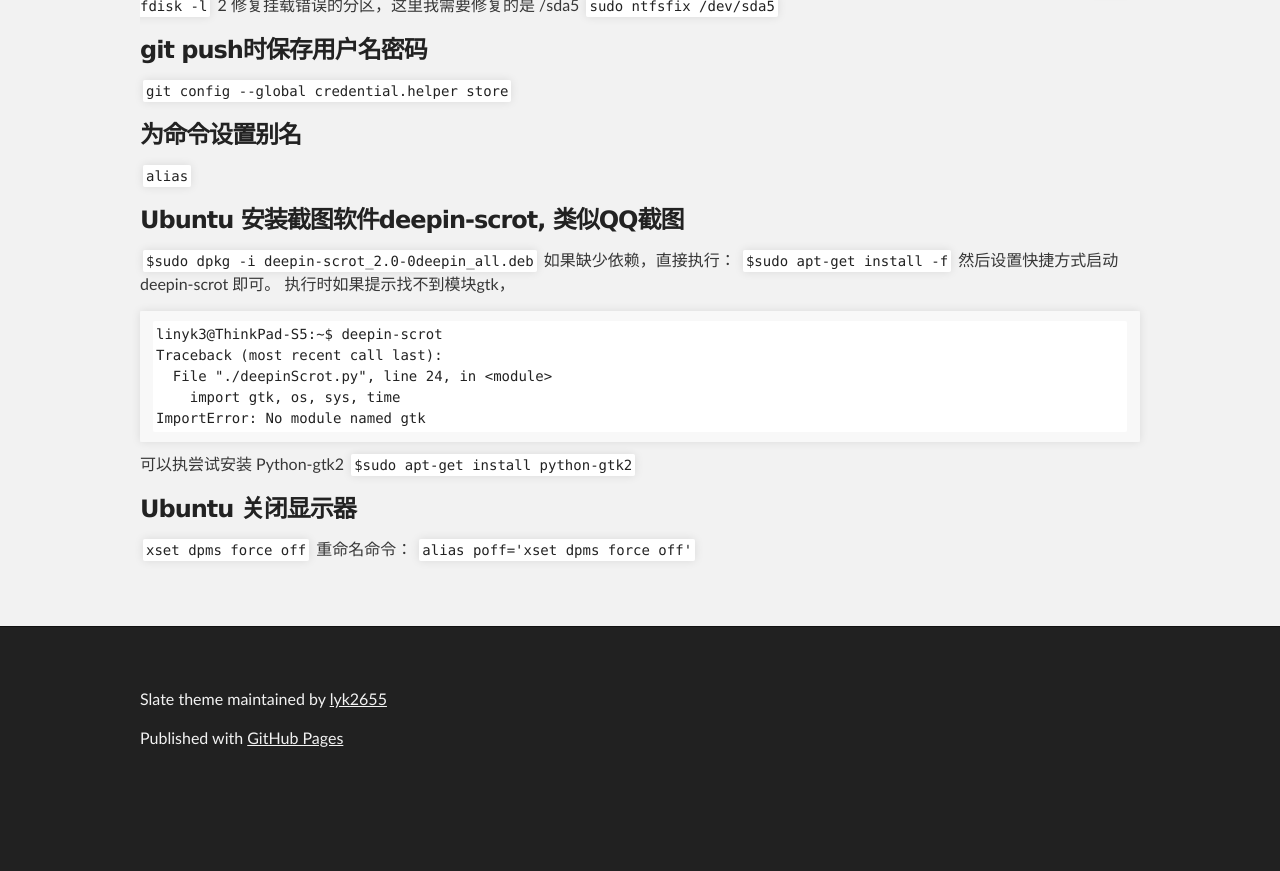
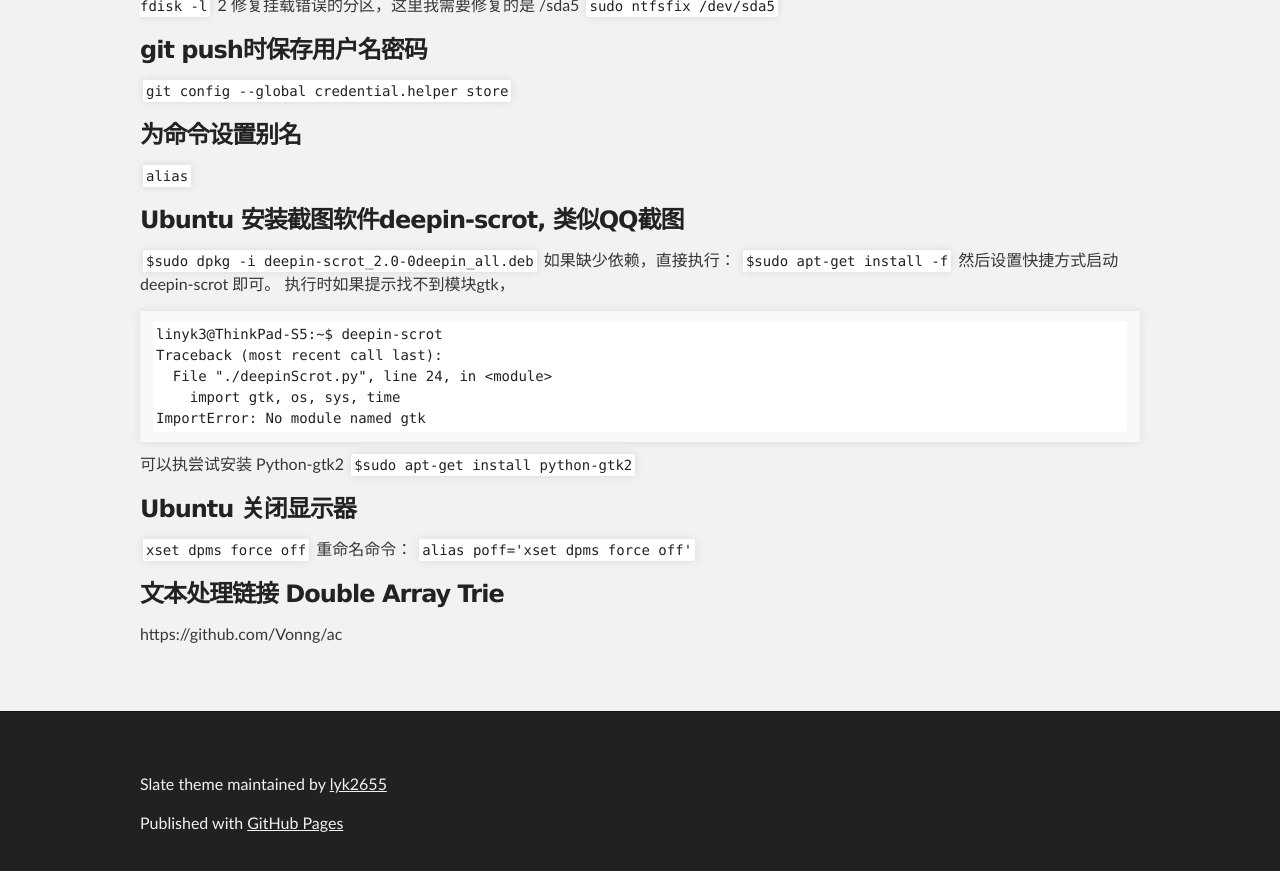
Before and after one commit to lyk2655/hello-world, a Jekyll site: the page built from index.md, in a window 1280 px wide and 900 px high, scrolled down 2191 px. Shown: the top 871 px of the window. Built offline with Jekyll 4.4.1, drawn with Linux system fonts in a browser that asks for light colours; our own code applies the rules of GitHub Pages for plain Markdown files; before the commit the page ends 3006 px from its top, so only the background shows below that.

Commit message:
Update index.md
文本处理链接 AC自动机 KMP Double Array Trie

```diff
--- a/index.md
+++ b/index.md
@@ -124,3 +124,6 @@ ImportError: No module named gtk
 `xset dpms force off`
 重命名命令：
 `alias poff='xset dpms force off'`
+
+### 文本处理链接 Double Array Trie
+https://github.com/Vonng/ac
```
